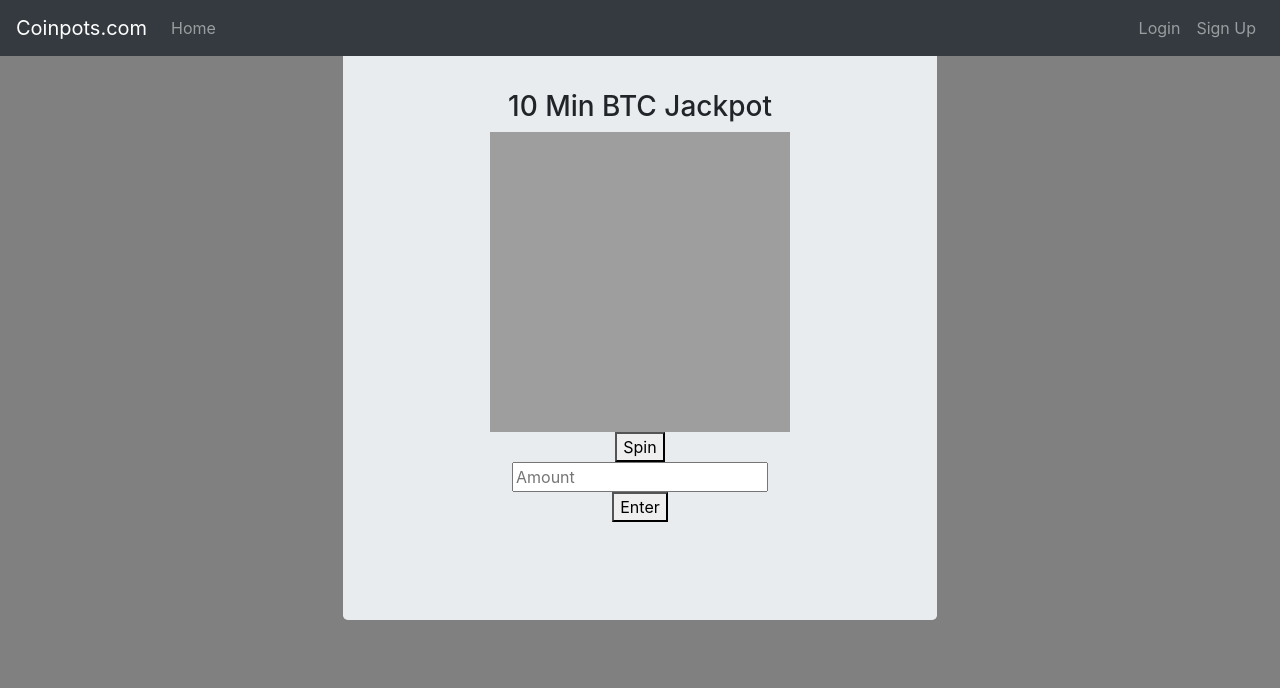
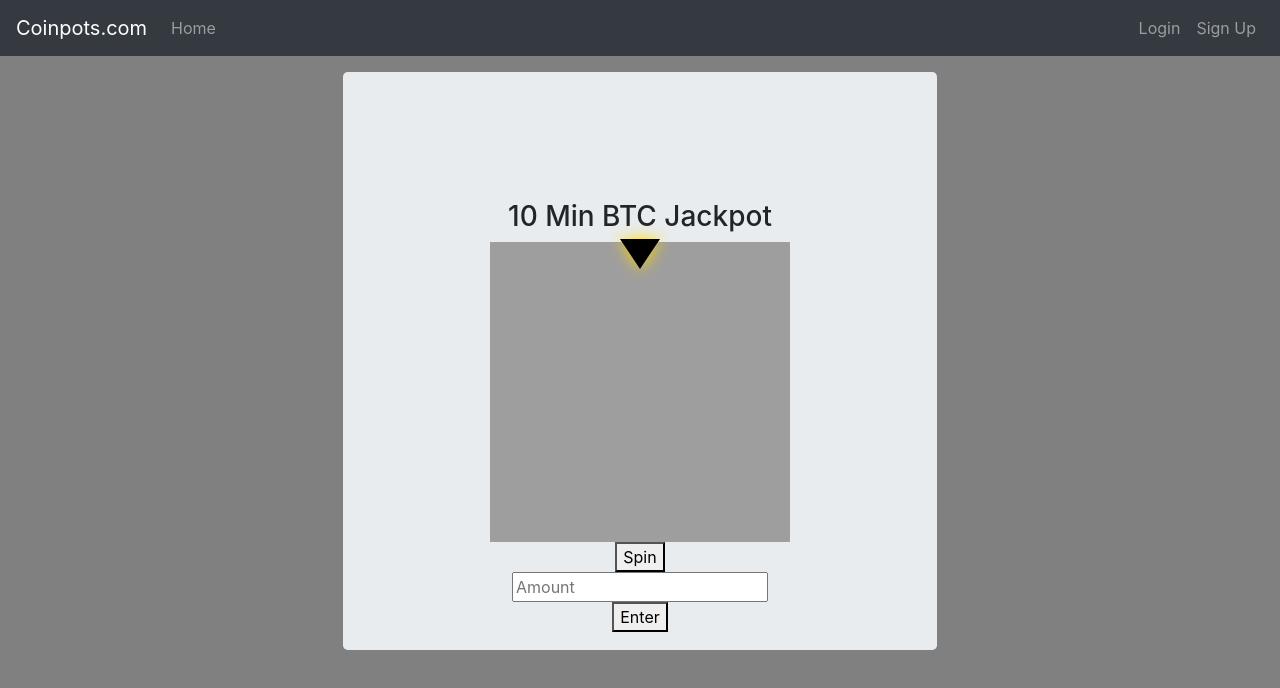
Before and after one commit to npastrami/Coinpots, a React (Create React App) app: page / in a window 1280 px wide. Shown: the top 688 px of the page. Built offline with nearby package versions, Linux system fonts and the light colour scheme; no server answers.

Commit message:
ms10 css ticker working, svg overlay to be removed

```diff
--- a/src/components/wheel.component.tsx
+++ b/src/components/wheel.component.tsx
@@ -143,14 +143,16 @@ const Wheel = () => {
 
   return (
     <div>
-      <div className="container">
+    <div className="container">
+      <div className="ticker"></div> {/* Add this line for the ticker */}
       <h3>10 Min BTC Jackpot</h3>
-      <div key={wheelKey} className="wheel-wrapper" ref={wheelWrapperRef} style={{ height: '300px', width: '500px' }} />
+      <div key={wheelKey} className="wheel-wrapper" ref={wheelWrapperRef} style={{ height: '300px', width: '500px' }}>
+      </div>
       <button onClick={spinRandom}>Spin</button>
       <input value={amount} onChange={e => setAmount(e.target.value)} placeholder="Amount" />
       <button onClick={addSlice}>Enter</button>
-      </div>
     </div>
+  </div>
   );
 };
 
--- a/src/components/wheel.css
+++ b/src/components/wheel.css
@@ -3,5 +3,31 @@
 	flex-direction: column;
 	align-items: center;
 	justify-content: center;
-	height: 500px;
-}
+	position: relative; /* Ensure container is relatively positioned */
+	top: 40px;
+	height: 450px;
+  }
+
+  .wheel-overlay-container {
+	position: relative; /* This container must be relative */
+  }
+
+  .wheel-overlay {
+	position: relative;
+	top: 0;
+	left: 50%;
+	transform: translate(-50%, -50%); /* Adjust as necessary */
+	z-index: 5; /* Ensure overlay is above the wheel but below the ticker */
+  }
+
+.ticker {
+	width: 0;
+	height: 0;
+	border-left: 20px solid transparent;
+	border-right: 20px solid transparent;
+	border-top: 30px solid #000; /* Adjust the color as needed */
+	position: relative;
+	top: 69px; /* Adjust based on the size of your ticker */
+	/* background-color: red; */
+	filter: drop-shadow(0 0 8px #FFD700);
+  }
```
Also changed, not shown: src/example-1-overlay.svg (added).
